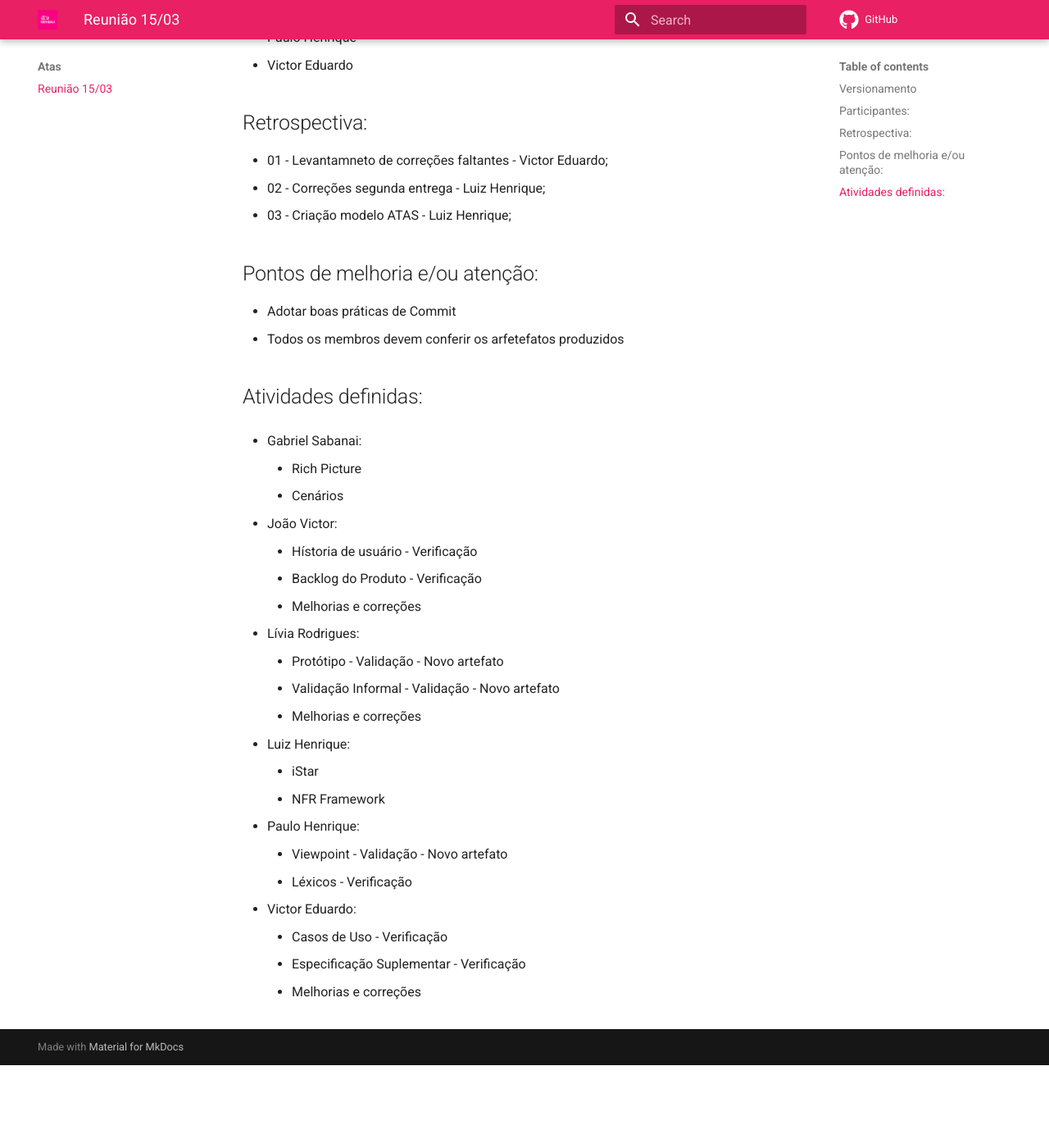
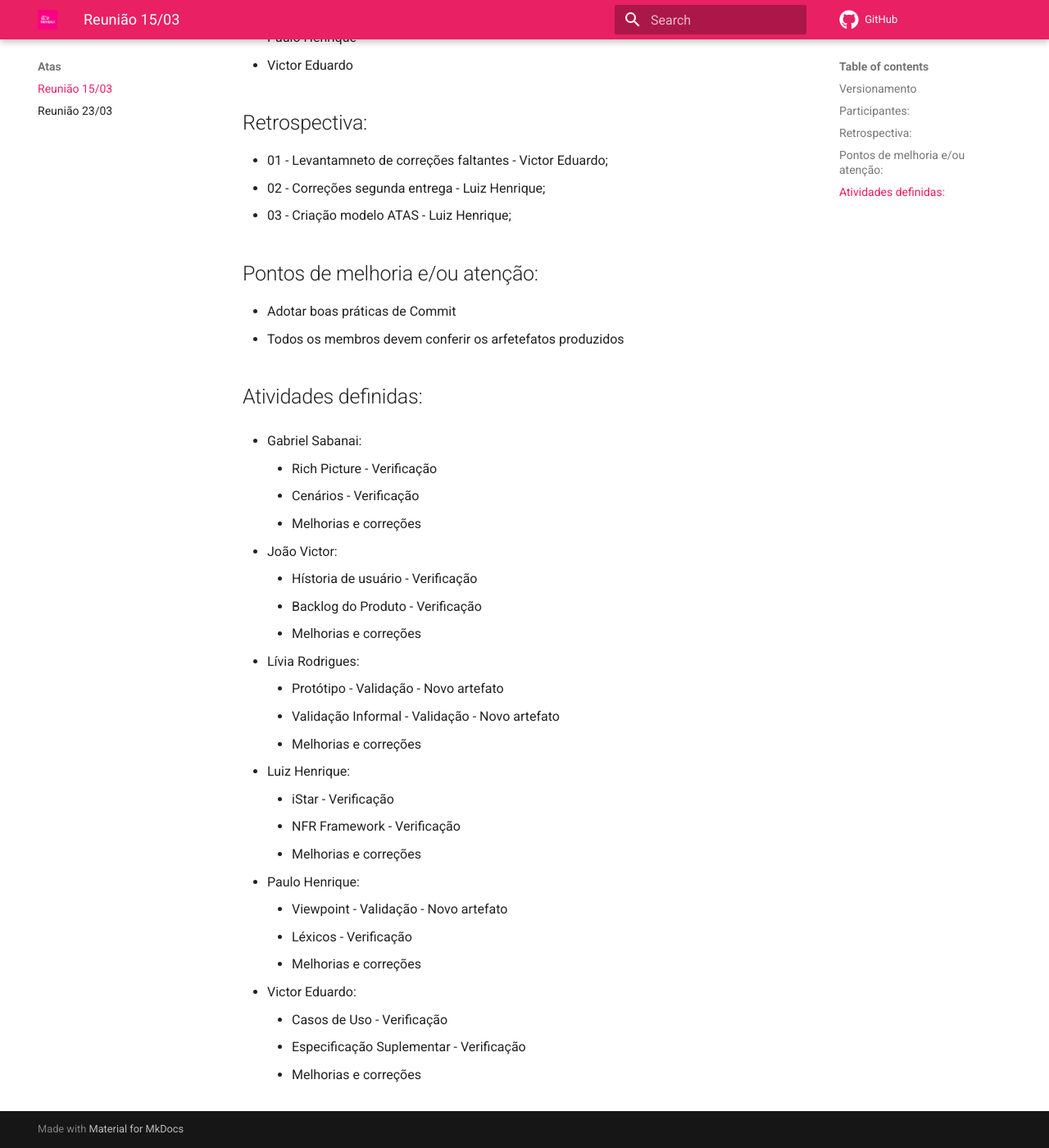
Before and after one commit to Requisitos-de-Software/2021.2-Tembici, an MkDocs documentation site: the page built from docs/atas/ata_1503.md, in a window 1280 px wide and 1400 px high, scrolled down 632 px. Shown: the whole window at 82% size. Built offline with MkDocs 1.6.1 and Material for MkDocs 9.7.7, drawn with Linux system fonts in a browser that asks for light colours; comment, search, counter and statistics services are not loaded; before the commit the page ends 1931 px from its top, so only the background shows below that.

Commit message:
#00 Adicionado ATAS

```diff
--- a/docs/atas/ata_1503.md
+++ b/docs/atas/ata_1503.md
@@ -29,8 +29,9 @@
 
 ## Atividades definidas:
 - Gabriel Sabanai:
-    - Rich Picture
-    - Cenários
+    - Rich Picture - Verificação
+    - Cenários - Verificação
+    - Melhorias e correções
 
 - João Victor:
     - Hístoria de usuário - Verificação
@@ -43,12 +44,14 @@
     - Melhorias e correções
 
 - Luiz Henrique:
-    - iStar
-    - NFR Framework
+    - iStar - Verificação
+    - NFR Framework - Verificação
+    - Melhorias e correções
 
 - Paulo Henrique:
     - Viewpoint  - Validação - Novo artefato
     - Léxicos - Verificação
+    - Melhorias e correções
 
 - Victor Eduardo:
     - Casos de Uso - Verificação
--- a/mkdocs.yml
+++ b/mkdocs.yml
@@ -52,6 +52,8 @@
       - Histórias de Usuário: ./modelagem/backlog/historias_de_usuario.md
   - Análise:
     - Verificação:
+      - Cenários: ./analise/verificacao/cenarios.md
+      - Rich Picture: ./analise/verificacao/richPicture.md
       - Especificação Suplementar: ./analise/verificacao/especificacao_suplementar.md
       - Casos de Uso: ./analise/verificacao/casos_de_uso.md
       - Istar: ./analise/verificacao/istar.md
@@ -60,13 +62,12 @@
       - Backlog:
         - Backlog do Produto: ./analise/verificacao/product_backlog.md
         - Histórias de Usuário: ./analise/verificacao/historias_de_usuario.md
-        - Cenários: ./analise/verificacao/cenarios.md
-        - Rich Picture: ./analise/verificacao/richPicture.md
     - Validação:
       - Validação Informal: ./analise/validacao/validacao_informal.md
       - Protótipo: ./analise/validacao/prototipo.md
   - Atas:
     - Reunião 15/03: ./atas/ata_1503.md
+    - Reunião 23/03: ./atas/ata_2303.md
 
 markdown_extensions:
   - attr_list
```
Also changed, not shown: docs/atas/ata_2303.md (added, +39 -0 lines).
